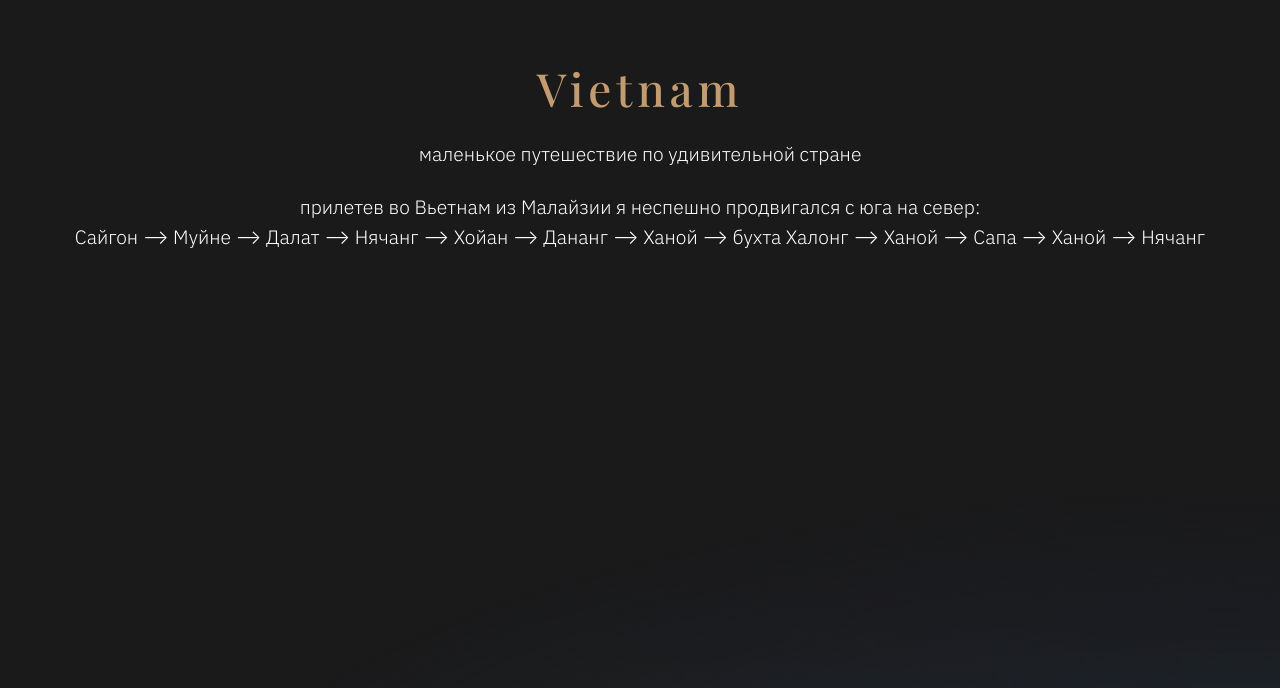
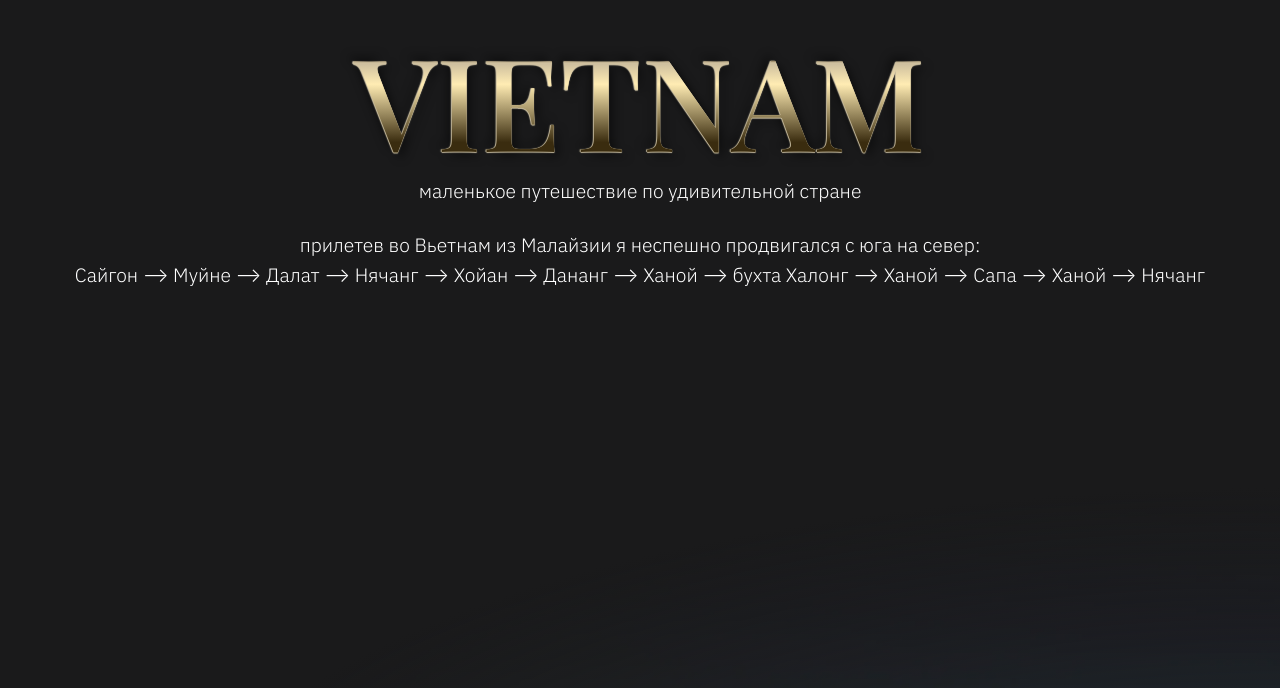
Before and after one commit to Recreatorus/travel, a plain HTML site: page vietnam.html in a window 1280 px wide. Shown: the part 112-800 px from the top of the page. Drawn offline with Linux system fonts and the light colour scheme; files whose address does not match are found by name.

Commit message:
update title

```diff
--- a/vietnam.html
+++ b/vietnam.html
@@ -71,7 +71,7 @@
 
 <body>
   <section class="intro-section flex-center">
-    <h1 class="intro-heading">Vietnam</h1>
+    <h1 class="intro-heading" data-heading="Vietnam">Vietnam</h1>
     <p>маленькое путешествие по удивительной стране</p>
     <p>прилетев во Вьетнам из Малайзии я неспешно продвигался с юга на север:<br>Сайгон ⟶ Муйне ⟶ Далат ⟶ Нячанг ⟶ Хойан ⟶ Дананг ⟶ Ханой ⟶
       бухта Халонг ⟶ Ханой ⟶ Сапа ⟶ Ханой ⟶ Нячанг</p>
```
Also changed, not shown: css/vietnam.min.css.
